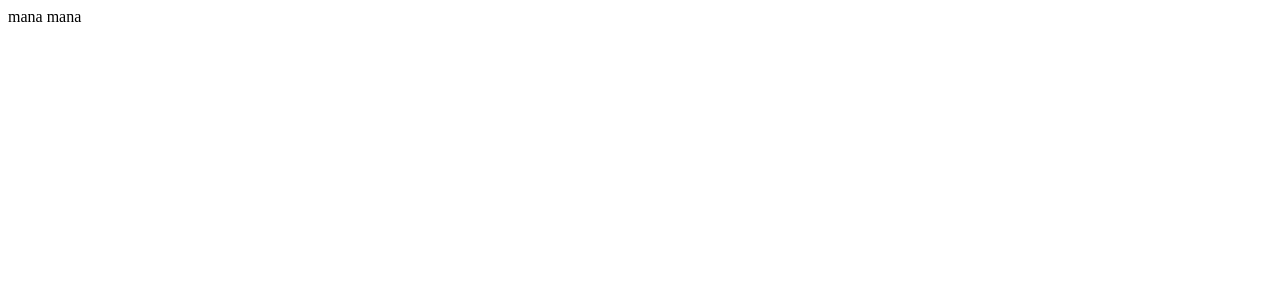
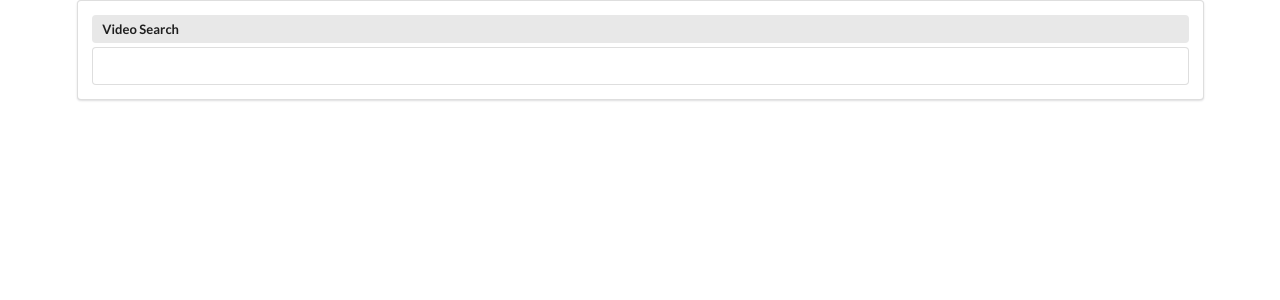
Before and after one commit to BarriF13/youtube-player, a React (Create React App) app: page / in a window 1280 px wide. Shown: the top 300 px of the page. Built offline with nearby package versions, Linux system fonts and the light colour scheme.

Commit message:
Add style to searchbar

```diff
--- a/public/index.html
+++ b/public/index.html
@@ -24,6 +24,7 @@
       work correctly both with client-side routing and a non-root public URL.
       Learn how to configure a non-root public URL by running `npm run build`.
     -->
+    <link rel="stylesheet" href="//cdn.jsdelivr.net/npm/semantic-ui@2.4.2/dist/semantic.min.css" />
     <title>React App</title>
   </head>
   <body>
--- a/src/components/App.js
+++ b/src/components/App.js
@@ -1,13 +1,14 @@
 import React, { Component } from 'react'
+import SearchBar from './SearchBar'
+export class App extends Component {
 
-export class App extends Component {
   render() {
     return (
-      <div>
-        mana mana
+      <div className="ui container">
+       <SearchBar />
       </div>
     )
   }
 }
 
-export default App
+export default App;
--- /dev/null
+++ b/src/components/SearchBar.js
@@ -0,0 +1,18 @@
+import React, { Component } from 'react'
+
+export class SearchBar extends Component {
+  render() {
+    return (
+      <div className="search-bar ui segment">
+       <form className="ui form"onSubmit ="">
+         <div className="field">
+         <label className="ui label" htmlFor="">Video Search</label>
+         <input className="ui input" type="text"/>
+         </div>
+       </form>
+      </div>
+    )
+  }
+}
+
+export default SearchBar
--- a/src/index.js
+++ b/src/index.js
@@ -8,4 +8,4 @@ import App from './components/App'
 ReactDOM.render(
   <App /> ,
   document.querySelector('#root')
-)
+);
```
